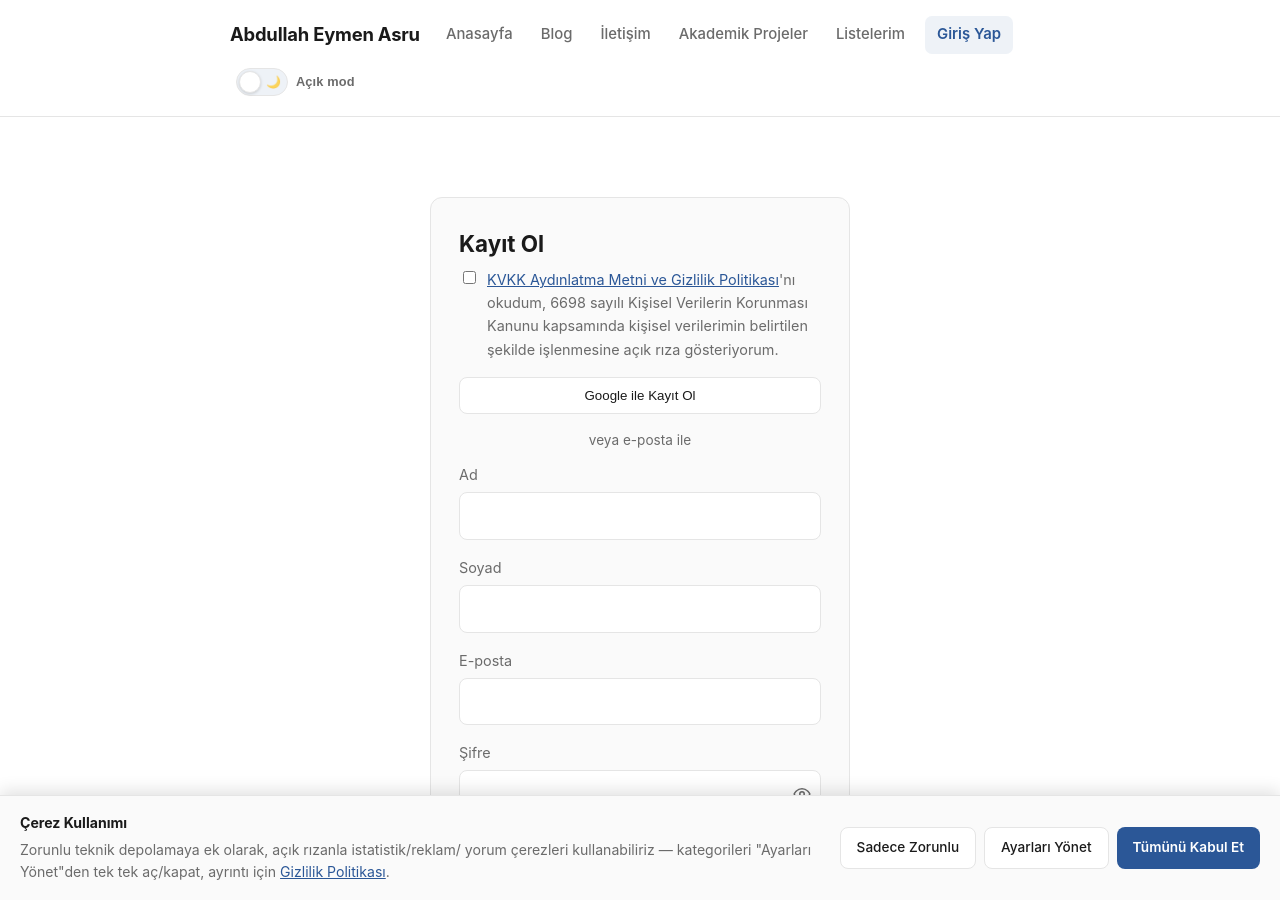
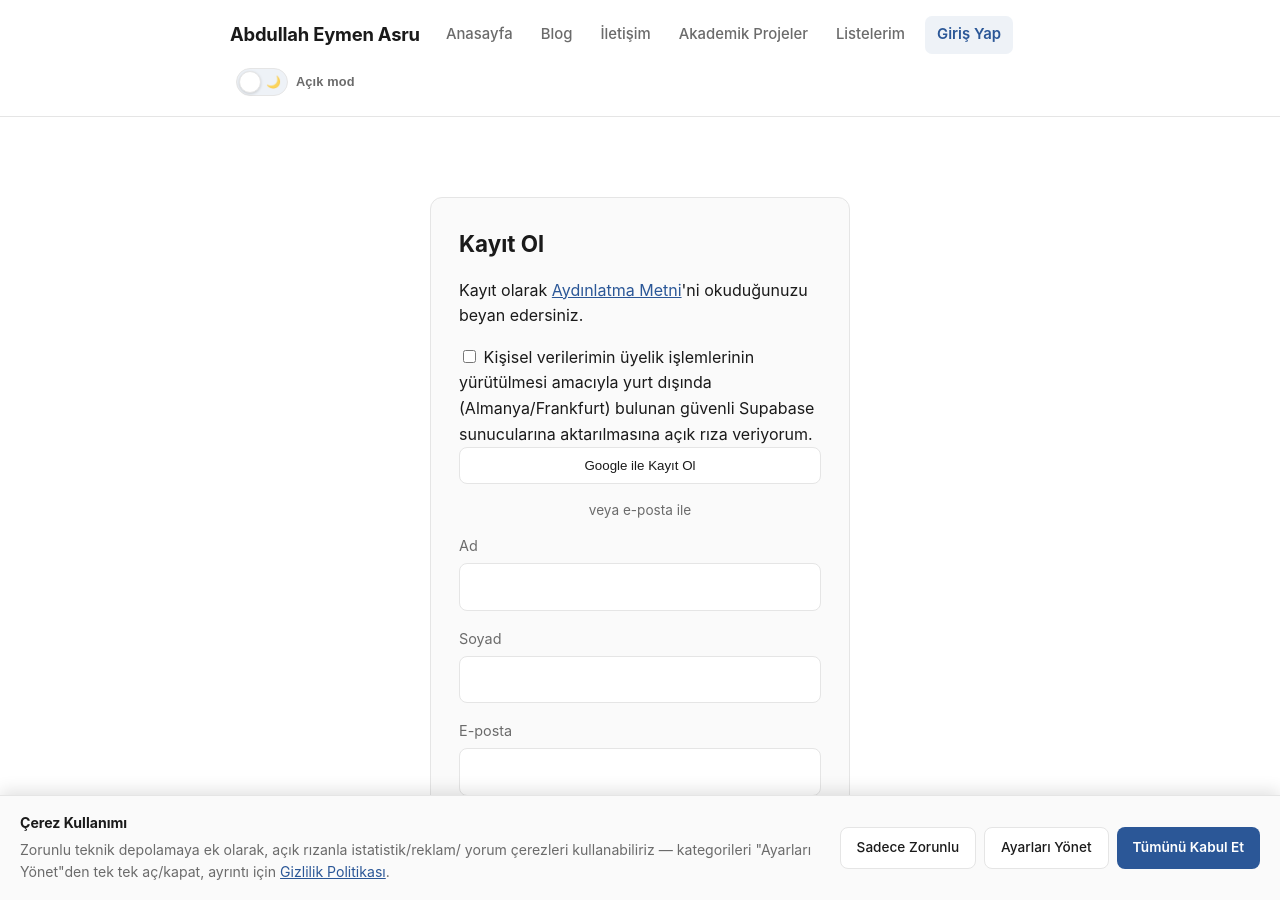
Before and after one commit to abdullah-eymen-asru/abdullah-eymen-asru.github.io, a Jekyll site: the page built from hesap/kayit.md, in a window 1280 px wide and 900 px high. Built offline with Jekyll 4.4.1, drawn with Linux system fonts in a browser that asks for light colours.

Commit message:
Revise KVKK consent information in kayit.md
Updated KVKK consent section with legal clarifications and added links to privacy policy.

```diff
--- a/hesap/kayit.md
+++ b/hesap/kayit.md
@@ -28,19 +28,35 @@ permalink: "/hesap/kayit.html"
 
   <div id="kayit-aktif-alan">
 
-  <!-- KVKK onayı BİLEREK formun dışında, en üstte duruyor: hem e-posta/şifre
-       ile kayıtta hem de aşağıdaki "Google ile Kayıt Ol" butonunda ortak
-       kullanılıyor (Google'ın kendi ekranında KVKK onayı almadığımız için
-       OAuth'u başlatmadan ÖNCE bunun işaretli olması zorunlu tutuluyor —
-       bkz. assets/js/auth/auth-pages.js). form="kayit-form" ile aşağıdaki forma
-       bağlı kaldığı için normal kayıt gönderiminde de değeri okunur. -->
-  <div class="form-field">
-    <label class="csp-flex-gap8-start-row">
-      <input class="csp-mt-3" id="kvkk_onay" name="kvkk_onay" type="checkbox" form="kayit-form" required>
+  <!-- HUKUKİ AYRIM (bkz. auth-pages.js başındaki not): aşağıdaki iki öğe
+       KASITLI olarak birbirinden bağımsızdır ve "paket rıza" oluşturmaz:
+
+       1) Aydınlatma bilgilendirmesi (#kvkk-aydinlatma-bilgi): bir ONAY
+          KUTUSU DEĞİLDİR, sadece Aydınlatma Metni'ne bağlantı veren bir
+          bilgilendirme cümlesidir. Kayıt olmak KVKK m.10 kapsamındaki
+          aydınlatma yükümlülüğünün ifası içindir; ayrıca imzalanan bir
+          "okudum" kutusu ZORUNLU TUTULMAZ.
+
+       2) Yurt dışı aktarım açık rıza onay kutusu (#kvkk-yurtdisi-onay):
+          KVKK m.9 kapsamında AYRI, özgür iradeye dayalı bir açık rızadır.
+          Varsayılan olarak İŞARETSİZ (unchecked) gelir, önceden
+          işaretlenemez ve hem e-posta/şifre kaydında hem de aşağıdaki
+          "Google ile Kayıt Ol" butonunda (Google'ın kendi ekranında bu
+          rızayı almadığımız için) OAuth başlatılmadan önce ayrıca kontrol
+          edilir — bkz. assets/js/auth/auth-pages.js. form="kayit-form" ile
+          aşağıdaki forma bağlı kaldığı için normal kayıt gönderiminde de
+          değeri okunur. -->
+  <p id="kvkk-aydinlatma-bilgi">
+    Kayıt olarak <a href="{{ '/kurumsal/gizlilik-politikasi.html' | relative_url }}" target="_blank" rel="noopener noreferrer">Aydınlatma Metni</a>'ni okuduğunuzu beyan edersiniz.
+  </p>
+
+  <div class="form-checkbox">
+    <label for="kvkk-yurtdisi-onay">
+      <input id="kvkk-yurtdisi-onay" name="yurtdisi_onay" type="checkbox" form="kayit-form" required>
       <span>
-        <a href="{{ '/kurumsal/gizlilik-politikasi.html' | relative_url }}" target="_blank" rel="noopener noreferrer">KVKK Aydınlatma Metni ve Gizlilik Politikası</a>'nı
-        okudum, 6698 sayılı Kişisel Verilerin Korunması Kanunu kapsamında kişisel
-        verilerimin belirtilen şekilde işlenmesine açık rıza gösteriyorum.
+        Kişisel verilerimin üyelik işlemlerinin yürütülmesi amacıyla yurt
+        dışında (Almanya/Frankfurt) bulunan güvenli Supabase sunucularına
+        aktarılmasına açık rıza veriyorum.
       </span>
     </label>
   </div>
```
